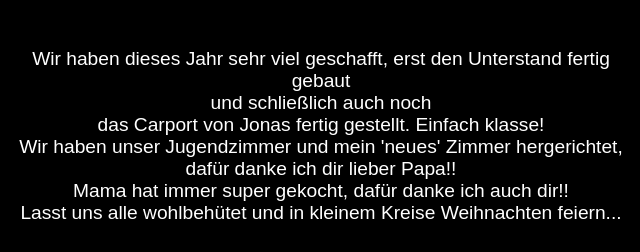
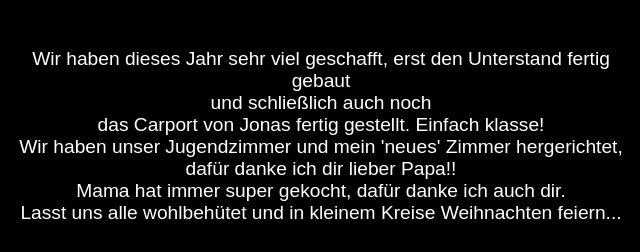
Before and after one commit to MortenHaensch/weihnachtskarte4, a plain HTML site: page index.html in a window 1280 px wide. Shown: the part 940-1192 px from the top of the page, 319-959 px from the left. Drawn offline with Linux system fonts and the light colour scheme; a web font is replaced by a local one.

Commit message:
Update index.html

```diff
--- a/index.html
+++ b/index.html
@@ -23,7 +23,7 @@
       </p>
       <p>
         Wir haben unser Jugendzimmer und mein 'neues' Zimmer hergerichtet, dafür danke ich dir lieber Papa!!<br>
-        Mama hat immer super gekocht, dafür danke ich auch dir!!
+        Mama hat immer super gekocht, dafür danke ich auch dir.
 
       </p>
       <p> Lasst uns alle wohlbehütet und in kleinem Kreise Weihnachten feiern...</p>
```
